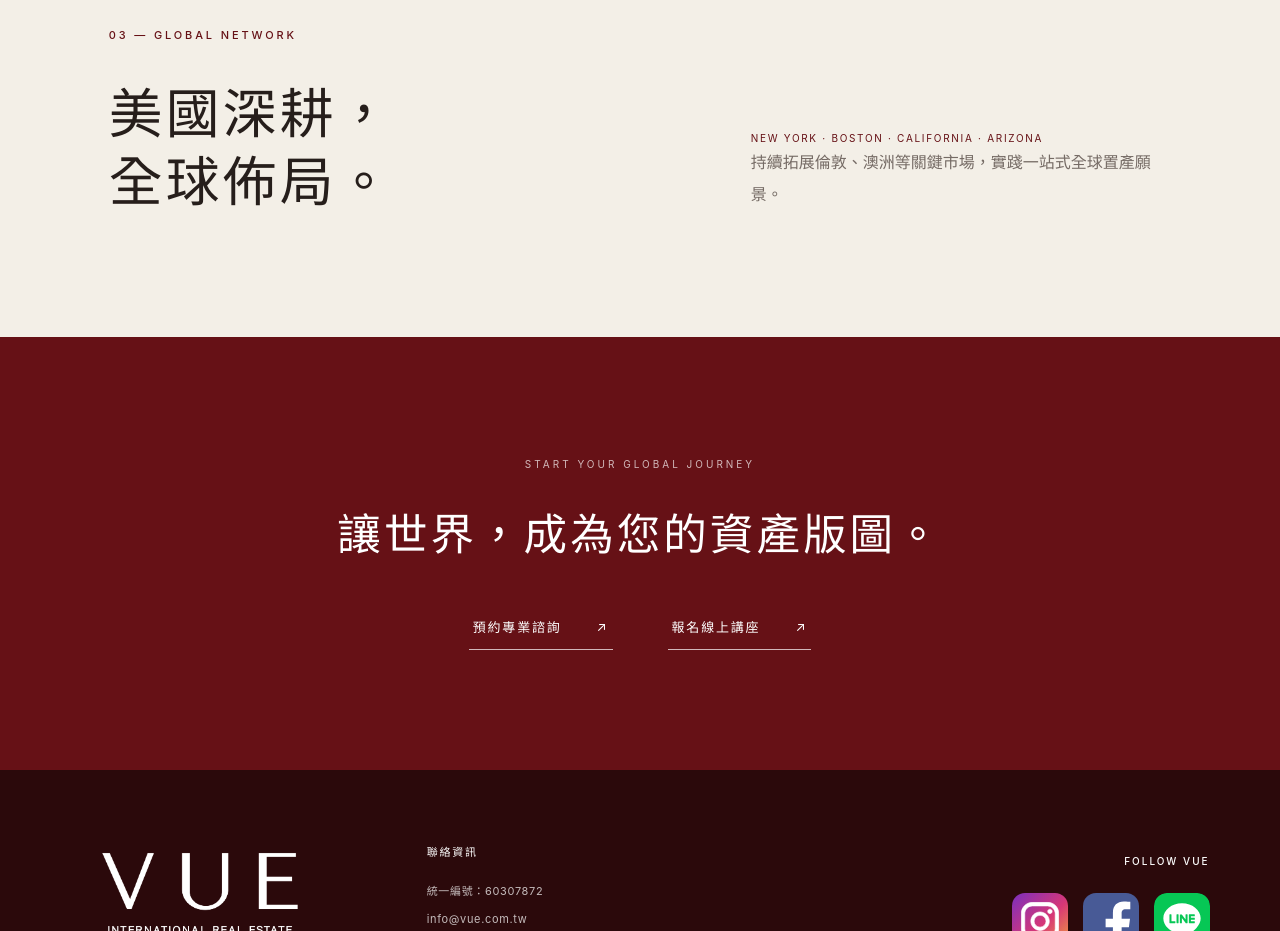
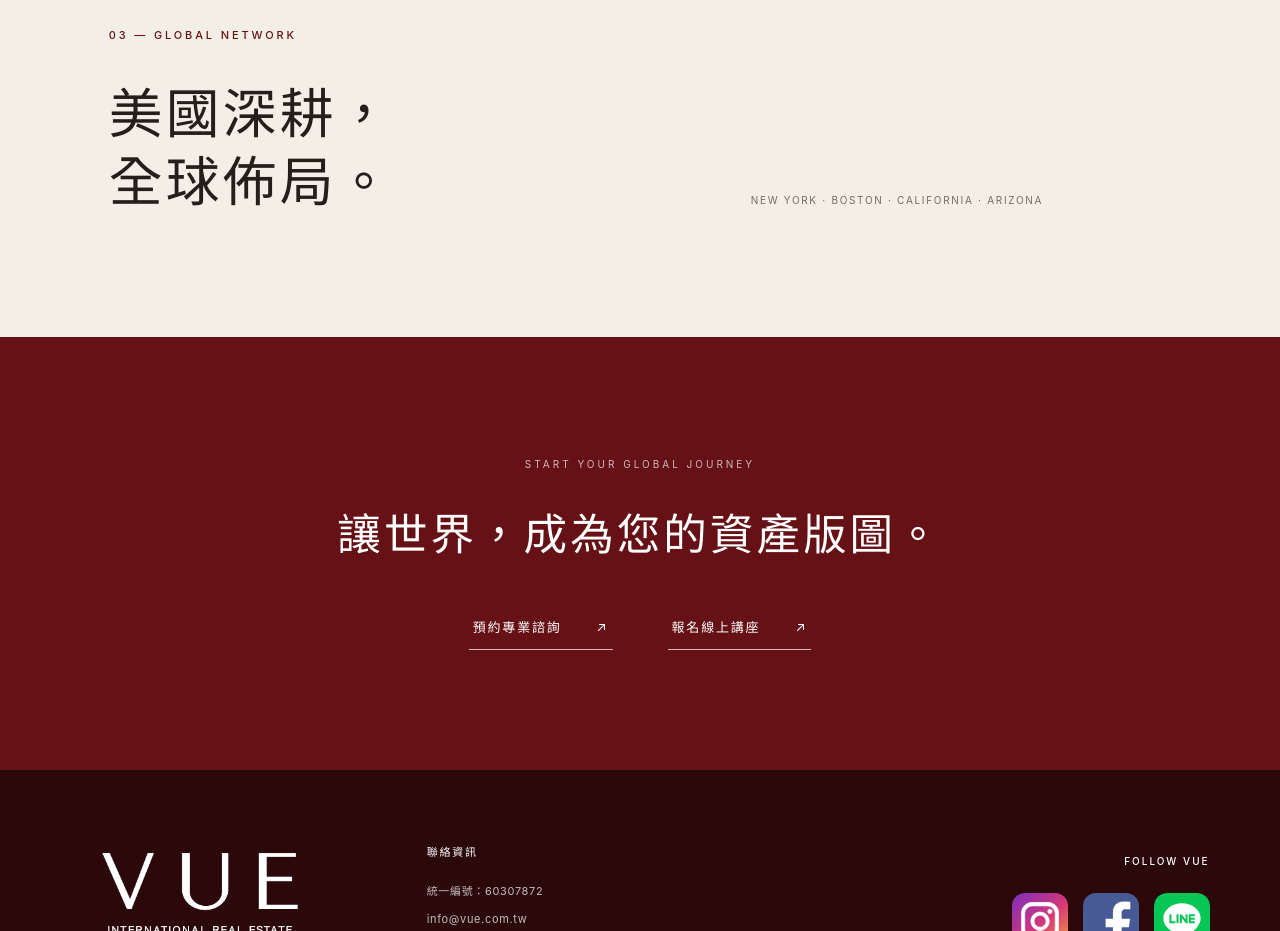
Before and after one commit to vue-admin-creator/vue-website, a React (Vite) app: page / in a window 1280 px wide. Shown: the part 3380-4311 px from the top of the page. Built offline with nearby package versions, Linux system fonts and the light colour scheme.

Commit message:
Update vue-site.tsx

```diff
--- a/app/vue-site.tsx
+++ b/app/vue-site.tsx
@@ -96,7 +96,7 @@ export function VueSite() {
         {filtered.length === 0 && <div className="empty"><p>目前沒有符合條件的建案</p><button onClick={() => { setCountry("全部地區"); setStatus("全部狀態"); setQuery(""); }}>清除篩選</button></div>}
       </section>
 
-      <section className="global section"><p className="section-index">03 — GLOBAL NETWORK</p><div className="global-copy"><h2>美國深耕，<br />全球佈局。</h2><div><p>NEW YORK · BOSTON · CALIFORNIA · ARIZONA</p><p>持續拓展倫敦、澳洲等關鍵市場，實踐一站式全球置產願景。</p></div></div></section>
+      <section className="global section"><p className="section-index">03 — GLOBAL NETWORK</p><div className="global-copy"><h2>美國深耕，<br />全球佈局。</h2><div><p>NEW YORK · BOSTON · CALIFORNIA · ARIZONA</p></div></div></section>
 
       <section className="contact" id="contact"><p>START YOUR GLOBAL JOURNEY</p><h2>讓世界，成為您的資產版圖。</h2><div className="contact-actions"><a href="https://tally.so/r/aQrWzq" target="_blank" rel="noreferrer">預約專業諮詢 <span>↗</span></a><a href="https://tally.so/r/aQrWzq" target="_blank" rel="noreferrer">報名線上講座 <span>↗</span></a></div></section>
 
```
